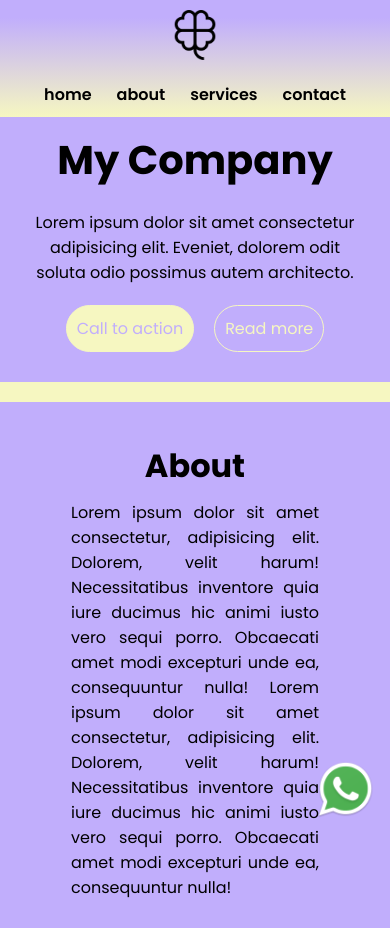
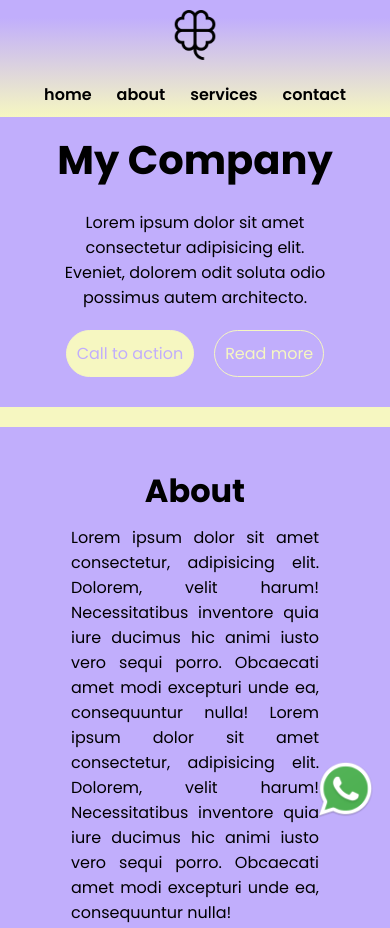
Before and after one commit to Josema1482/Entrega-2-Nucba-LP, a plain HTML site: page index.html in a window 390 px wide. Shown: the top 928 px of the page. Drawn offline with Linux system fonts and the light colour scheme.

Commit message:
cambie diseño a 735px

```diff
--- a/assests/medias.css
+++ b/assests/medias.css
@@ -119,6 +119,21 @@ padding: 0 30px;
 @media(max-width: 735px){
     header {
         gap: 190px;
+    }
+
+    .hero-img img{
+        display: none;
+    }
+
+    .hero-text{
+    width: 100%;
+    justify-content: center;
+    align-items: center;
+    }
+
+    .hero-text p{
+    width: 80%;
+    text-align: center;
     }
 
     .contact-container-img{
```
